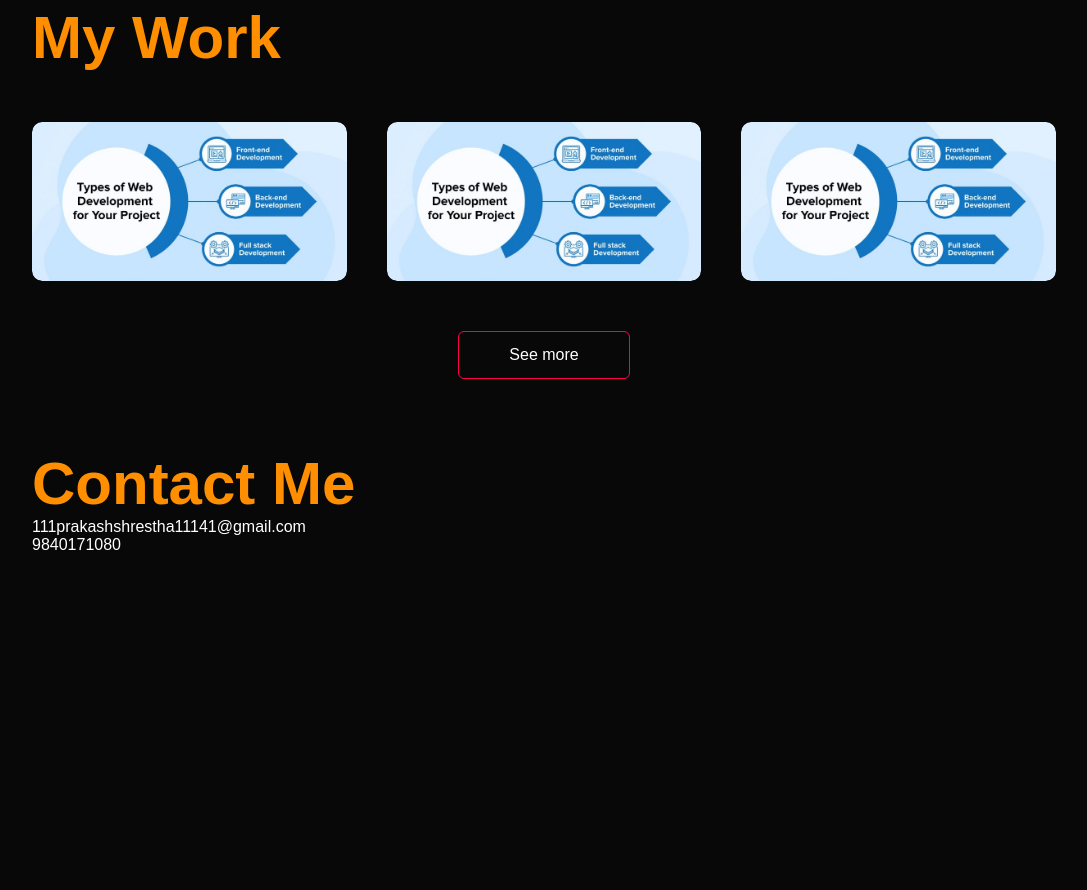
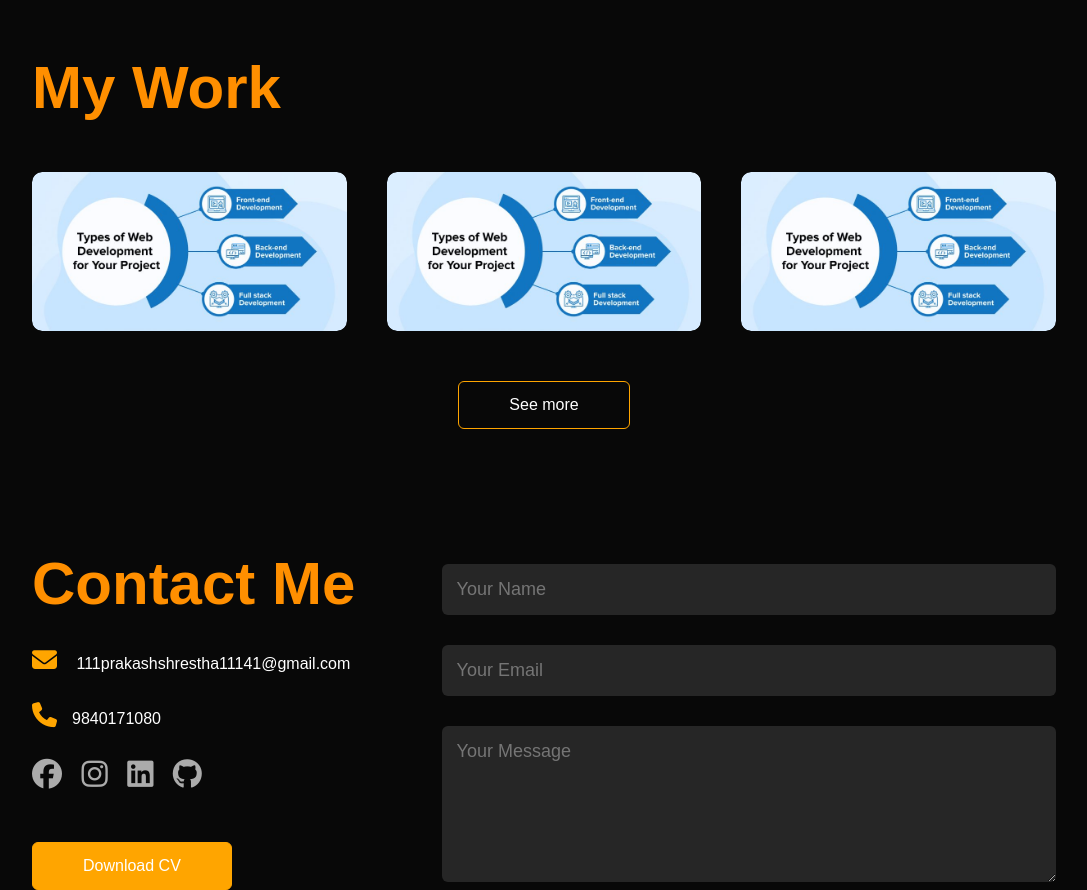
Before and after one commit to prakash11141/myprofilewithdb, a plain HTML site: page index.html in a window 1280 px wide. Shown: the part 1910-2800 px from the top of the page, without its empty margins (96-1183 px from the left). Before the commit the page ends 2474 px from the top, so only its background shows below. Drawn offline with Linux system fonts and the light colour scheme.

Commit message:
update about contact

```diff
--- a/index.html
+++ b/index.html
@@ -16,13 +16,13 @@
         <nav>
           <img src="images/logo.png" class="logo" />
           <ul>
-            <li><a href="#">Home</a></li>
-            <li><a href="#">About</a></li>
-            <li><a href="#">Services</a></li>
+            <li><a href="#header">Home</a></li>
+            <li><a href="#about">About</a></li>
+            <li><a href="#services">Services</a></li>
 
-            <li><a href="#">Portfolio</a></li>
+            <li><a href="#portfolio">Portfolio</a></li>
 
-            <li><a href="#">Contact</a></li>
+            <li><a href="#contact">Contact</a></li>
           </ul>
         </nav>
         <div class="header-text">
@@ -131,7 +131,7 @@
       </div>
     </div>
     <!-- ------portfolio -->
-    <div class="portfolio">
+    <div id="portfolio">
       <div class="container">
         <h1 class="sub-title">My Work</h1>
         <div class="work-list">
@@ -173,17 +173,57 @@
       </div>
     </div>
     <!-- ----------------contact -->
-    <div class="contact">
+    <div id="contact">
       <div class="container">
         <div class="row">
           <div class="contact-left">
             <h1 class="sub-title">Contact Me</h1>
-            <p>111prakashshrestha11141@gmail.com</p>
-            <p>9840171080</p>
-            <div class="social-icons"></div>
+            <p>
+              <i class="fa-solid fa-envelope"></i>
+              111prakashshrestha11141@gmail.com
+            </p>
+            <p><i class="fa-solid fa-phone"></i>9840171080</p>
+            <div class="social-icons">
+              <a href="https://www.facebook.com/prakashstha11141/"
+                ><i class="fa-brands fa-facebook"></i
+              ></a>
+              <a href=""><i class="fa-brands fa-instagram"></i></a>
+              <a href="https://www.linkedin.com/in/prakash-shrestha-817a60192/"
+                ><i class="fa-brands fa-linkedin"></i
+              ></a>
+              <a href="https://github.com/prakash11141"
+                ><i class="fa-brands fa-github"></i
+              ></a>
+            </div>
+            <a href="images/Prakash_Shrestha_CV.pdf" download class="btn btn2"
+              >Download CV</a
+            >
           </div>
-          <div class="contact-right"></div>
+
+          <div class="contact-right">
+            <form>
+              <input type="text" name="Name" placeholder="Your Name" required />
+              <input
+                type="email"
+                name="email"
+                placeholder="Your Email"
+                required
+              />
+              <textarea
+                name="Message"
+                rows="6"
+                placeholder="Your Message"
+              ></textarea>
+              <button type="submit" class="btn btn2">Submit</button>
+            </form>
+          </div>
         </div>
+      </div>
+      <div class="copyright">
+        <p>
+          Copyright by Prakash Shrestha
+          <i class="fa-solid fa-face-smile"></i>
+        </p>
       </div>
     </div>
     <script>
--- a/style.css
+++ b/style.css
@@ -3,6 +3,9 @@
   padding: 0;
   font-family: "Poppins", sans-serif;
   box-sizing: border-box;
+}
+html {
+  scroll-behavior: smooth;
 }
 body {
   background: #080808;
@@ -64,7 +67,7 @@ nav ul li a:hover::after {
   margin-top: 20px;
 }
 .header-text h1 span {
-  color: #06d001;
+  color: orange;
 }
 /* about */
 #about {
@@ -233,7 +236,7 @@ nav ul li a:hover::after {
   display: block;
   margin: 50px auto;
   width: fit-content;
-  border: 1px solid #ff004f;
+  border: 1px solid orange;
   padding: 14px 50px;
   border-radius: 6px;
   text-decoration: none;
@@ -241,5 +244,80 @@ nav ul li a:hover::after {
   transition: background 0.5s;
 }
 .btn:hover {
-  background: #ff004f;
+  background: orange;
 }
+/* ------contact */
+.contact-left {
+  flex-basis: 35%;
+}
+.contact-right {
+  flex-basis: 60%;
+}
+.contact-left p {
+  margin-top: 30px;
+}
+.contact-left p i {
+  color: orange;
+  margin-right: 15px;
+  font-size: 25px;
+}
+.social-icons {
+  margin-top: 30px;
+}
+.social-icons a {
+  text-decoration: none;
+  font-size: 30px;
+  margin-right: 15px;
+  color: #ababab;
+  display: inline-block;
+  transition: transform 0.5s;
+}
+.social-icons a:hover {
+  color: orange;
+  transform: translateY(-5px);
+}
+.btn.btn2 {
+  display: inline-block;
+  background: orange;
+}
+
+.contact-right form {
+  width: 100%;
+}
+
+form input,
+form textarea {
+  width: 100%;
+  border: 0;
+  outline: none;
+  background: #262626;
+  padding: 15px;
+  margin: 15px 0;
+  color: #fff;
+  font-size: 18px;
+  border-radius: 6px;
+}
+
+form .btn2 {
+  padding: 14px 60px;
+  font-size: 18px;
+  margin-top: 20px;
+  cursor: pointer;
+}
+.copyright {
+  width: 100%;
+  text-align: center;
+  padding: 25px 0;
+  background: #262626;
+  font-weight: 300;
+  margin-top: 20px;
+}
+.copyright i {
+  color: #ff8f00;
+}
+/* -------css for small screen */
+@media only screen and(max-width:600px) {
+  #header {
+    background: #06d001;
+  }
+}
```
Also changed, not shown: 1 other file.
